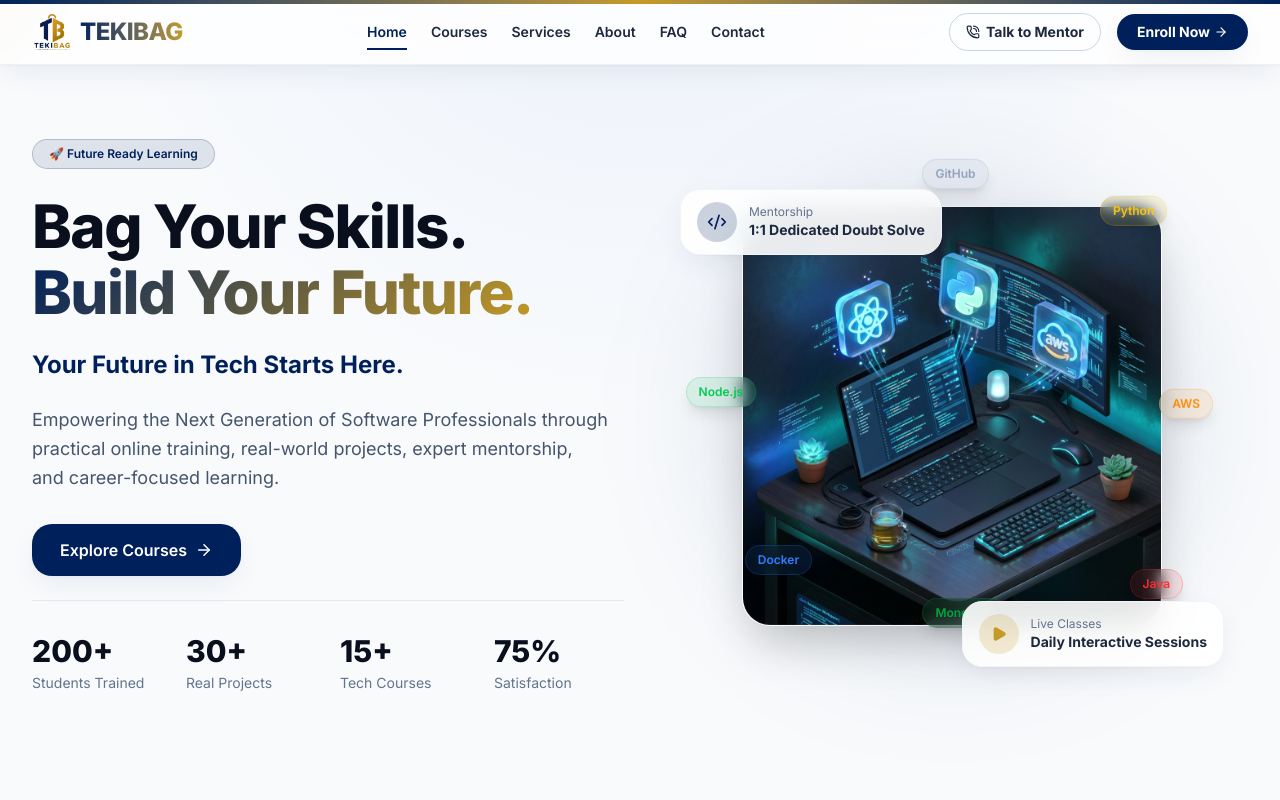
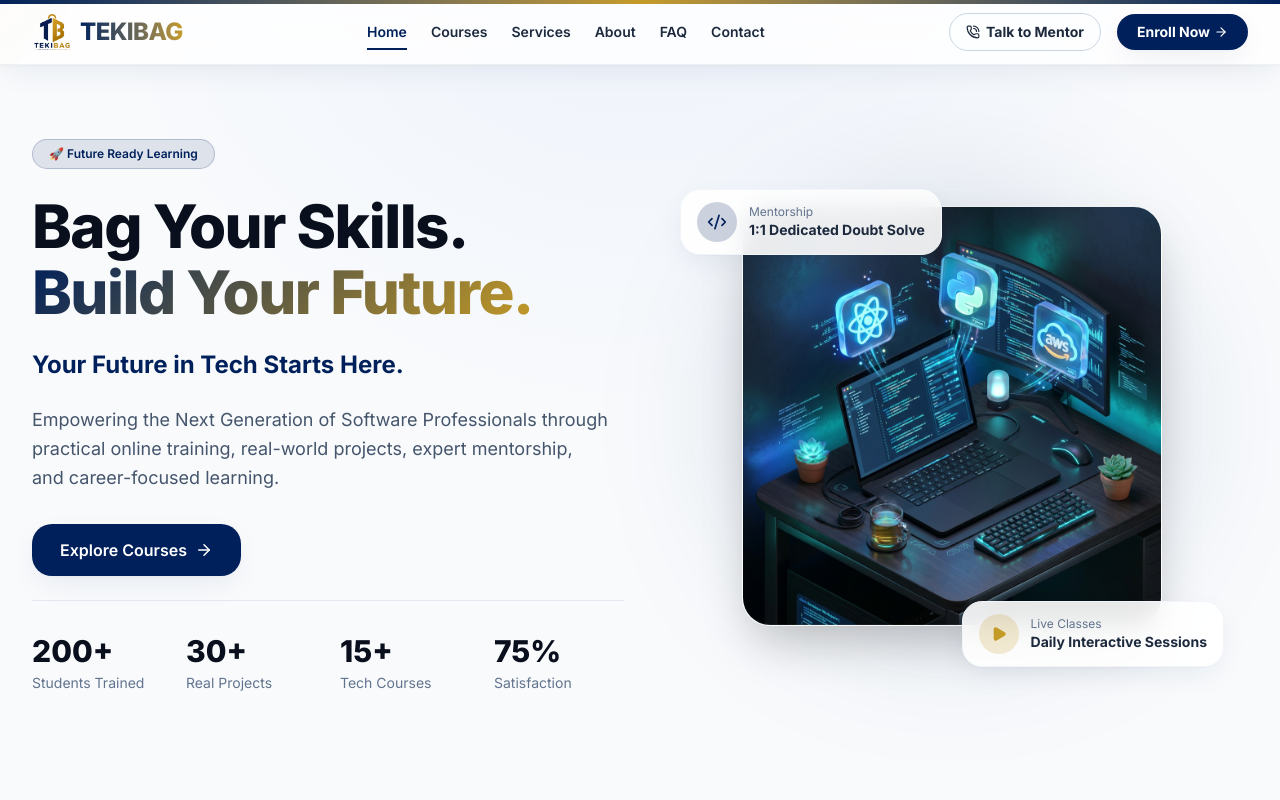
Before and after one commit to Nikhilesh-0007/tekibag, a React (Vite) app: page / in a window 1280 px wide. Shown: the top 800 px of the page. Built offline with nearby package versions, Linux system fonts and the light colour scheme.

Commit message:
Remove floating tech badges but keep Live Classes and Mentorship cards in Hero

```diff
--- a/src/components/sections/Hero.jsx
+++ b/src/components/sections/Hero.jsx
@@ -1,7 +1,7 @@
 import React, { useState, useEffect } from 'react';
 import { Link } from 'react-router-dom';
 import { motion } from 'framer-motion';
-import { ArrowRight, BookOpen, Star, Play, Code2 } from 'lucide-react';
+import { ArrowRight, Play, Code2 } from 'lucide-react';
 
 // Counter component for animated stats that start from 0 and end at the exact same time
 function Counter({ value, suffix = '', duration = 2000 }) {
@@ -42,16 +42,6 @@
 }
 
 export default function Hero() {
-  const floatingIcons = [
-    { name: 'React', color: 'text-cyan-400 bg-cyan-400/10 border-cyan-400/20', x: '10%', y: '15%', delay: 0 },
-    { name: 'Python', color: 'text-yellow-400 bg-yellow-400/10 border-yellow-400/20', x: '75%', y: '10%', delay: 1 },
-    { name: 'AWS', color: 'text-orange-400 bg-orange-400/10 border-orange-400/20', x: '85%', y: '45%', delay: 0.5 },
-    { name: 'Docker', color: 'text-blue-500 bg-blue-500/10 border-blue-500/20', x: '15%', y: '75%', delay: 1.5 },
-    { name: 'Node.js', color: 'text-green-500 bg-green-500/10 border-green-500/20', x: '5%', y: '45%', delay: 2 },
-    { name: 'MongoDB', color: 'text-green-600 bg-green-600/10 border-green-600/20', x: '45%', y: '85%', delay: 0.8 },
-    { name: 'Java', color: 'text-red-500 bg-red-500/10 border-red-500/20', x: '80%', y: '80%', delay: 1.2 },
-    { name: 'GitHub', color: 'text-slate-400 bg-slate-400/10 border-slate-400/20', x: '45%', y: '5%', delay: 2.2 },
-  ];
 
   return (
     <section id="home" className="relative min-h-screen pt-24 pb-16 flex items-center overflow-hidden bg-slate-50 dark:bg-slate-950 transition-colors duration-300">
@@ -142,25 +132,7 @@
             {/* Glowing background blob behind the picture */}
             <div className="absolute w-[280px] h-[280px] sm:w-[380px] sm:h-[380px] bg-primary/20 dark:bg-accent/15 rounded-full blur-[60px] md:blur-[80px]" />
 
-            {/* Tech badges floating */}
-            {floatingIcons.map((icon, idx) => (
-              <motion.div
-                key={idx}
-                animate={{
-                  y: [0, -12, 0],
-                }}
-                transition={{
-                  repeat: Infinity,
-                  duration: 4 + idx,
-                  ease: 'easeInOut',
-                  delay: icon.delay,
-                }}
-                style={{ left: icon.x, top: icon.y }}
-                className={`absolute px-3 py-1.5 rounded-full text-xs font-semibold border ${icon.color} shadow-lg z-20 hidden sm:block backdrop-blur-sm`}
-              >
-                {icon.name}
-              </motion.div>
-            ))}
+
 
             {/* Main Hero Illustration with frame */}
             <motion.div
```
